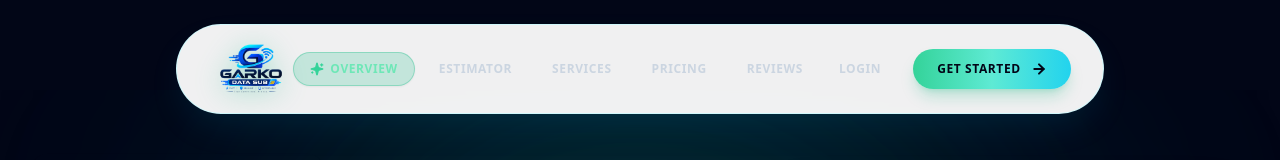
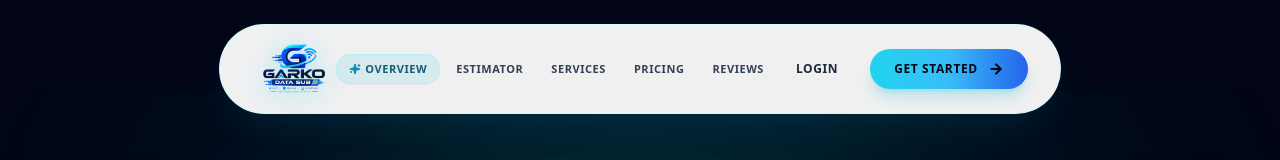
Before and after one commit to hafeezmt/Garko-Data-Sub, a React (Vite) app: page / in a window 1280 px wide. Shown: the top 160 px of the page. Built offline with nearby package versions, Linux system fonts and the light colour scheme; no server answers; the database is empty; the HTML template or start-up script is replaced by a standard one.

Commit message:
UI Brand Refactor: Align Navbar with Electric Cyan logo colors

```diff
--- a/src/components/Navbar.jsx
+++ b/src/components/Navbar.jsx
@@ -40,7 +40,7 @@ export default function Navbar({ user, profile }) {
 
   return (
     <header className="sticky top-4 sm:top-6 z-50 max-w-7xl mx-auto px-4 sm:px-6 lg:px-8">
-      {/* Expanded Cyber-Emerald Floating Pill Glass Navbar */}
+      {/* Expanded Electric Cyan Floating Pill Glass Navbar */}
       <nav className="glass-nav-pill rounded-full px-5 sm:px-8 py-3.5 sm:py-4 flex items-center justify-between transition-all duration-300">
 
         {/* Brand Logo - Enlarged & Glowing */}
@@ -48,41 +48,41 @@ export default function Navbar({ user, profile }) {
           <img
             src="/logo.png"
             alt="GARKO DATA SUB"
-            className="h-11 sm:h-14 w-auto object-contain transition-transform duration-300 group-hover:scale-105 filter drop-shadow-[0_4px_14px_rgba(16,185,129,0.4)]"
+            className="h-11 sm:h-14 w-auto object-contain transition-transform duration-300 group-hover:scale-105 filter drop-shadow-[0_4px_14px_rgba(0,210,255,0.35)]"
           />
         </Link>
 
         {/* Center Navigation Links */}
         {isHome && (
-          <div className="hidden lg:flex items-center space-x-2 font-black text-xs uppercase tracking-wider text-slate-300">
+          <div className="hidden lg:flex items-center space-x-1 font-bold text-[11px] uppercase tracking-wider text-slate-700">
             <a
               href="#"
-              className="px-4 py-2 rounded-full bg-emerald-500/20 text-emerald-300 transition-all shadow-sm flex items-center gap-1.5 border border-emerald-500/30"
+              className="px-3 py-1.5 rounded-full bg-cyan-500/10 text-cyan-800 font-black transition-all shadow-sm flex items-center gap-1 border border-cyan-200/80"
             >
-              <Sparkles className="w-3.5 h-3.5 text-emerald-400 fill-current" />
+              <Sparkles className="w-3 h-3 text-cyan-600 fill-current" />
               Overview
             </a>
             <a
               href="#calculator"
-              className="px-4 py-2 rounded-full hover:text-emerald-400 hover:bg-white/5 transition-all"
+              className="px-3 py-1.5 rounded-full hover:text-cyan-600 hover:bg-cyan-50/80 transition-all"
             >
               Estimator
             </a>
             <a
               href="#services"
-              className="px-4 py-2 rounded-full hover:text-emerald-400 hover:bg-white/5 transition-all"
+              className="px-3 py-1.5 rounded-full hover:text-cyan-600 hover:bg-cyan-50/80 transition-all"
             >
               Services
             </a>
             <a
               href="#pricing"
-              className="px-4 py-2 rounded-full hover:text-emerald-400 hover:bg-white/5 transition-all"
+              className="px-3 py-1.5 rounded-full hover:text-cyan-600 hover:bg-cyan-50/80 transition-all"
             >
               Pricing
             </a>
             <a
               href="#reviews"
-              className="px-4 py-2 rounded-full hover:text-emerald-400 hover:bg-white/5 transition-all"
+              className="px-3 py-1.5 rounded-full hover:text-cyan-600 hover:bg-cyan-50/80 transition-all"
             >
               Reviews
             </a>
@@ -95,15 +95,15 @@ export default function Navbar({ user, profile }) {
             <div className="flex items-center space-x-3">
               <Link
                 to={profile?.role === 'admin' ? "/admin" : "/dashboard"}
-                className="inline-flex items-center gap-2 px-5 py-2.5 rounded-full bg-emerald-500/10 hover:bg-emerald-500/20 text-emerald-300 font-black text-xs uppercase tracking-wider transition-all border border-emerald-500/30 shadow-sm hover:scale-105"
+                className="inline-flex items-center gap-2 px-5 py-2.5 rounded-full bg-cyan-50 hover:bg-cyan-100 text-cyan-950 font-black text-xs uppercase tracking-wider transition-all border border-cyan-200 shadow-sm hover:scale-105"
               >
-                <LayoutDashboard className="w-4 h-4 text-emerald-400" />
+                <LayoutDashboard className="w-4 h-4 text-cyan-600" />
                 <span>{profile?.role === 'admin' ? "Admin Portal" : "Dashboard"}</span>
               </Link>
 
               <button
                 onClick={handleSignOut}
-                className="p-2.5 rounded-full text-slate-400 hover:text-rose-400 hover:bg-rose-500/10 transition-colors"
+                className="p-2.5 rounded-full text-slate-500 hover:text-rose-600 hover:bg-rose-50 transition-colors"
                 title="Sign Out"
               >
                 <LogOut className="w-4 h-4" />
@@ -113,14 +113,14 @@ export default function Navbar({ user, profile }) {
             <div className="flex items-center space-x-3">
               <Link
                 to="/login"
-                className="px-5 py-2.5 rounded-full text-slate-300 hover:text-emerald-400 font-black text-xs uppercase tracking-wider transition-colors"
+                className="px-5 py-2.5 rounded-full text-slate-800 hover:text-cyan-600 font-black text-xs uppercase tracking-wider transition-colors"
               >
                 Login
               </Link>
 
               <Link
                 to="/register"
-                className="inline-flex items-center gap-2.5 px-6 py-3 rounded-full bg-gradient-to-r from-emerald-400 via-teal-300 to-cyan-400 hover:from-emerald-300 hover:to-cyan-300 text-slate-950 font-black text-xs uppercase tracking-wider shadow-lg shadow-emerald-500/25 hover:scale-105 transition-all"
+                className="inline-flex items-center gap-2.5 px-6 py-3 rounded-full bg-gradient-to-r from-cyan-400 via-sky-400 to-blue-600 hover:from-cyan-300 hover:to-blue-500 text-slate-950 font-black text-xs uppercase tracking-wider shadow-lg shadow-cyan-500/25 hover:scale-105 transition-all"
               >
                 <span>Get Started</span>
                 <ArrowRight className="w-4 h-4 stroke-[3]" />
@@ -133,7 +133,7 @@ export default function Navbar({ user, profile }) {
         <div className="flex items-center lg:hidden">
           <button
             onClick={() => setMobileMenuOpen(!mobileMenuOpen)}
-            className="p-2.5 rounded-full text-slate-200 hover:bg-slate-800 transition-colors"
+            className="p-2.5 rounded-full text-slate-800 hover:bg-slate-100 transition-colors"
           >
             {mobileMenuOpen ? <X className="w-6 h-6" /> : <Menu className="w-6 h-6" />}
           </button>
@@ -143,14 +143,14 @@ export default function Navbar({ user, profile }) {
 
       {/* Mobile Drawer Menu */}
       {mobileMenuOpen && (
-        <div className="lg:hidden mt-2 p-6 rounded-3xl glass-nav-pill shadow-2xl border border-emerald-500/30 space-y-3 animate-in fade-in slide-in-from-top-2 duration-200 text-white">
+        <div className="lg:hidden mt-2 p-6 rounded-3xl glass-nav-pill shadow-2xl border border-cyan-200/80 space-y-3 animate-in fade-in slide-in-from-top-2 duration-200 text-slate-900">
           {isHome && (
-            <div className="flex flex-col space-y-1.5 text-xs font-black uppercase tracking-wider border-b border-slate-800 pb-3">
-              <a href="#" onClick={() => setMobileMenuOpen(false)} className="px-4 py-2.5 rounded-xl bg-emerald-500/20 text-emerald-300">Overview</a>
-              <a href="#calculator" onClick={() => setMobileMenuOpen(false)} className="px-4 py-2.5 rounded-xl hover:bg-white/5 text-slate-300">Estimator</a>
-              <a href="#services" onClick={() => setMobileMenuOpen(false)} className="px-4 py-2.5 rounded-xl hover:bg-white/5 text-slate-300">Services</a>
-              <a href="#pricing" onClick={() => setMobileMenuOpen(false)} className="px-4 py-2.5 rounded-xl hover:bg-white/5 text-slate-300">Pricing</a>
-              <a href="#reviews" onClick={() => setMobileMenuOpen(false)} className="px-4 py-2.5 rounded-xl hover:bg-white/5 text-slate-300">Reviews</a>
+            <div className="flex flex-col space-y-1.5 text-xs font-black uppercase tracking-wider border-b border-slate-100 pb-3">
+              <a href="#" onClick={() => setMobileMenuOpen(false)} className="px-4 py-2.5 rounded-xl bg-cyan-50 text-cyan-900">Overview</a>
+              <a href="#calculator" onClick={() => setMobileMenuOpen(false)} className="px-4 py-2.5 rounded-xl hover:bg-cyan-50 text-slate-800">Estimator</a>
+              <a href="#services" onClick={() => setMobileMenuOpen(false)} className="px-4 py-2.5 rounded-xl hover:bg-cyan-50 text-slate-800">Services</a>
+              <a href="#pricing" onClick={() => setMobileMenuOpen(false)} className="px-4 py-2.5 rounded-xl hover:bg-cyan-50 text-slate-800">Pricing</a>
+              <a href="#reviews" onClick={() => setMobileMenuOpen(false)} className="px-4 py-2.5 rounded-xl hover:bg-cyan-50 text-slate-800">Reviews</a>
             </div>
           )}
 
@@ -159,13 +159,13 @@ export default function Navbar({ user, profile }) {
               <Link
                 to={profile?.role === 'admin' ? "/admin" : "/dashboard"}
                 onClick={() => setMobileMenuOpen(false)}
-                className="w-full py-3.5 px-4 rounded-xl bg-emerald-500/20 text-emerald-300 font-black text-xs uppercase flex items-center justify-center gap-2 border border-emerald-500/30"
+                className="w-full py-3.5 px-4 rounded-xl bg-cyan-50 text-cyan-900 font-black text-xs uppercase flex items-center justify-center gap-2"
               >
                 <LayoutDashboard className="w-4 h-4" /> Go to Dashboard
               </Link>
               <button
                 onClick={() => { setMobileMenuOpen(false); handleSignOut(); }}
-                className="w-full py-3.5 px-4 rounded-xl bg-rose-500/10 text-rose-400 font-black text-xs uppercase flex items-center justify-center gap-2"
+                className="w-full py-3.5 px-4 rounded-xl bg-rose-50 text-rose-700 font-black text-xs uppercase flex items-center justify-center gap-2"
               >
                 <LogOut className="w-4 h-4" /> Sign Out
               </button>
@@ -175,14 +175,14 @@ export default function Navbar({ user, profile }) {
               <Link
                 to="/login"
                 onClick={() => setMobileMenuOpen(false)}
-                className="w-full py-3.5 px-4 rounded-xl border border-slate-700 text-slate-200 text-center font-black text-xs uppercase"
+                className="w-full py-3.5 px-4 rounded-xl border border-slate-200 text-slate-900 text-center font-black text-xs uppercase"
               >
                 Login
               </Link>
               <Link
                 to="/register"
                 onClick={() => setMobileMenuOpen(false)}
-                className="w-full py-3.5 px-4 rounded-xl bg-gradient-to-r from-emerald-400 via-teal-300 to-cyan-400 text-slate-950 text-center font-black text-xs uppercase shadow-md"
+                className="w-full py-3.5 px-4 rounded-xl bg-gradient-to-r from-cyan-400 via-sky-400 to-blue-600 text-slate-950 text-center font-black text-xs uppercase shadow-md"
               >
                 Get Started
               </Link>
```
